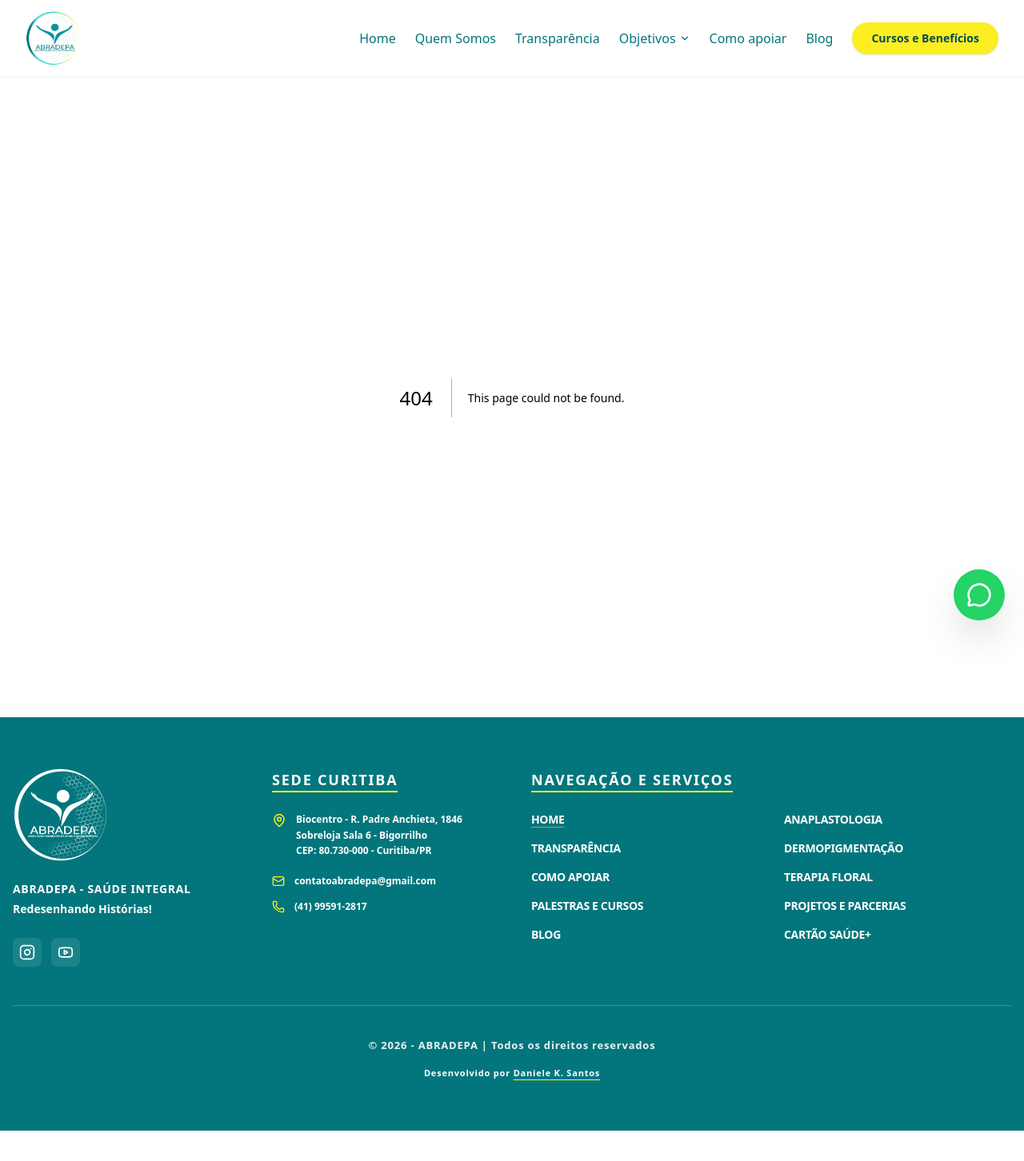
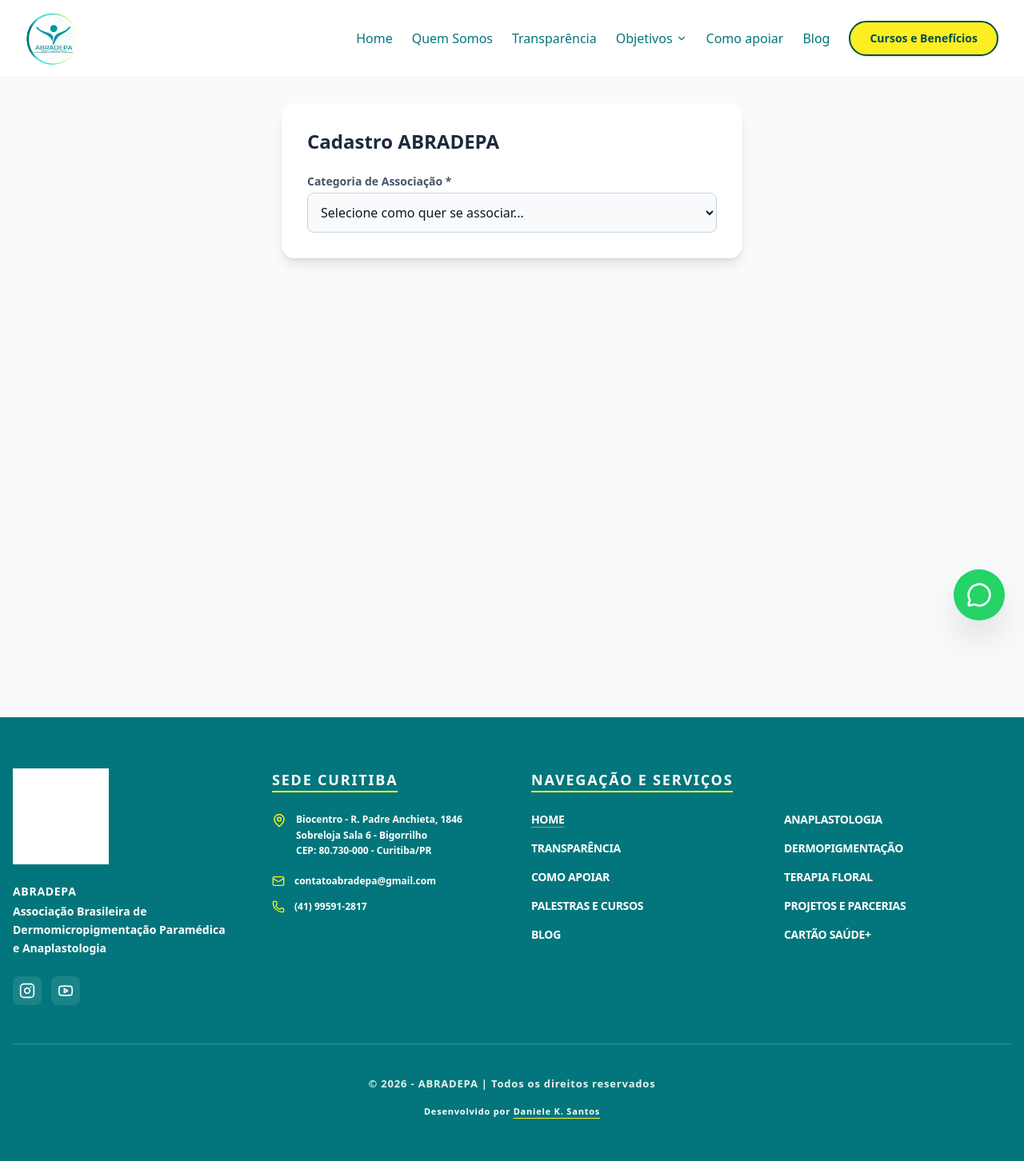
Before and after one commit to danieleksantos/abradepa-ong, a Next.js app: page /teste-cadastro in a window 1280 px wide. Before the commit this address had no page. Shown: the top 1452 px of the page at 80% size. Before the commit the page ends 1414 px from the top, so only its background shows below. Built offline with nearby package versions, Linux system fonts and the light colour scheme.

Commit message:
adjustments texts

```diff
--- a/src/app/blog/page.tsx
+++ b/src/app/blog/page.tsx
@@ -69,7 +69,7 @@
                 id={post.slug}
                 title={post.title}
                 description={post.description}
-                image={post.image || '/logo-abradepa.png'}
+                image={post.image || '/logo-abradepa-new.png'}
                 date={
                   post.date
                     ? new Date(post.date).toLocaleDateString('pt-BR', {
@@ -86,9 +86,13 @@
         </div>
       </section>
 
-      <div className="pb-16 text-center">
-        <p className="text-abradepa-medium font-bold text-sm tracking-[0.3em] uppercase italic">
-          Abradepa Saúde Integral. Redesenhando Histórias!
+      <div className="pb-16 text-center max-w-2xl mx-auto">
+        <p className="text-abradepa-medium font-black text-xs uppercase tracking-[0.2em] mb-4">
+          Abradepa Associação Brasileira de Dermomicropigmentação Paramédica e
+          Anaplastologia
+        </p>
+        <p className="text-abradepa-medium text-sm font-light uppercase tracking-widest">
+          Redesenhando Histórias!
         </p>
       </div>
     </div>
--- a/src/app/como-apoiar/page.tsx
+++ b/src/app/como-apoiar/page.tsx
@@ -131,7 +131,9 @@
               <div className="max-w-2xl">
                 <div className="flex items-center gap-4 mb-4">
                   <h3 className="text-xl font-black text-abradepa-dark uppercase">
-                    Cartão de Benefícios ABRADEPA Saúde+
+                    <h3 className="text-xs font-black text-abradepa-dark uppercase tracking-widest mb-1">
+                      Abradepa parceria com cartão de benefícios à saúde.
+                    </h3>
                   </h3>
                 </div>
                 <p className="text-slate-600 mb-6 leading-relaxed">
@@ -180,7 +182,7 @@
                 <Link href="/cartao-abradepa">
                   <Image
                     src="/cartao-abradepa.png"
-                    alt="Cartão Abradepa Saúde+"
+                    alt="Abradepa parceria com cartão de benefícios à saúde."
                     width={280}
                     height={180}
                     className="relative drop-shadow-[0_15px_30px_rgba(0,0,0,0.1)] transition-all duration-500 group-hover:-translate-y-2 group-hover:rotate-2"
--- a/src/app/cursos-e-beneficios/page.tsx
+++ b/src/app/cursos-e-beneficios/page.tsx
@@ -216,10 +216,11 @@
 
       <section className="py-20 px-4 text-center">
         <div className="max-w-2xl mx-auto">
-          <p className="text-abradepa-medium font-black text-xs uppercase tracking-[0.4em] italic mb-4">
-            Abradepa Saúde Integral
+          <p className="text-abradepa-medium font-black text-xs uppercase tracking-[0.2em] mb-4">
+            Abradepa Associação Brasileira de Dermomicropigmentação Paramédica e
+            Anaplastologia
           </p>
-          <p className="text-slate-600 text-sm font-light uppercase tracking-widest">
+          <p className="text-abradepa-medium text-sm font-light uppercase tracking-widest">
             Redesenhando Histórias!
           </p>
         </div>
--- a/src/app/globals.css
+++ b/src/app/globals.css
@@ -36,15 +36,14 @@
 
 @layer components {
   .btn-primary {
-    @apply bg-abradepa-yellow text-abradepa-btn-text font-bold px-6 py-3
+    @apply bg-abradepa-yellow text-abradepa-btn-text font-bold px-6 py-3 border-2 border-abradepa-btn-text
            rounded-full transition-all shadow-md hover:shadow-lg flex items-center justify-center gap-2;
   }
 
   .btn-secondary {
-   @apply bg-white text-abradepa-btn-text font-bold px-6 py-3
+   @apply bg-white text-abradepa-btn-text font-bold px-6 py-3 border-2 border-abradepa-btn-text
            rounded-full transition-all
-           shadow-md hover:shadow-lg flex items-center justify-center gap-2
-           border border-slate-100;
+           shadow-md hover:shadow-lg flex items-center justify-center gap-2;
   }
 }
 
--- a/src/app/layout.tsx
+++ b/src/app/layout.tsx
@@ -17,19 +17,22 @@
     canonical: 'https://www.abradepa.org.br',
   },
   title: {
-    default: 'ABRADEPA | Associação de Apoio à Saúde Integral',
+    default:
+      'ABRADEPA | Associação Brasileira de Dermomicropigmentação Paramédica e Anaplastologia',
     template: '%s | ABRADEPA',
   },
   description:
-    'Promovendo saúde integral através de acolhimento humanizado, anaplastologia, dermopigmentação paramédica e práticas integrativas Redesenhando Histórias.',
+    'Promovendo saúde integral através de acolhimento humanizado, anaplastologia, dermopigmentação paramédica e práticas integrativas. Transformando vidas ao ampliar o acesso à saúde, anaplastologia (próteses estéticas personalizadas), terapias integrativas e dermopigmentação paramédica.',
   keywords: [
     'saúde integral',
     'anaplastologia',
     'dermopigmentação paramédica',
     'apoio ao paciente',
+    'próteses estéticas',
     'ABRADEPA',
     'reabilitação estética',
     'práticas integrativas',
+    'dermomicropigmentação',
   ],
   authors: [{ name: 'ABRADEPA' }],
   creator: 'ABRADEPA',
@@ -37,7 +40,8 @@
     type: 'website',
     locale: 'pt_BR',
     url: 'https://www.abradepa.org.br',
-    title: 'ABRADEPA | Associação de Apoio à Saúde Integral',
+    title:
+      'ABRADEPA | Associação Brasileira de Dermomicropigmentação Paramédica e Anaplastologia',
     description:
       'Promovendo saúde integral e redesenhando histórias através de acolhimento humanizado.',
     siteName: 'ABRADEPA',
@@ -46,13 +50,14 @@
         url: '/og-image.png',
         width: 1200,
         height: 630,
-        alt: 'ABRADEPA Saúde Integral',
+        alt: 'ABRADEPA Associação Brasileira de Dermomicropigmentação Paramédica e Anaplastologia',
       },
     ],
   },
   twitter: {
     card: 'summary_large_image',
-    title: 'ABRADEPA | Saúde Integral',
+    title:
+      'ABRADEPA | Associação Brasileira de Dermomicropigmentação Paramédica e Anaplastologia',
     description: 'Promovendo saúde integral e acolhimento humanizado.',
     images: ['/og-image.png'],
   },
--- a/src/app/page.tsx
+++ b/src/app/page.tsx
@@ -31,16 +31,16 @@
             <div className="lg:col-span-7 text-center lg:text-left">
               <h1 className="animate-fade-in mb-8 text-4xl font-extrabold text-white md:text-7xl tracking-tight leading-[1.1]">
                 ABRADEPA <br />
-                <span className="text-abradepa-pale text-2xl md:text-4xl block mt-2">
-                  Saúde Integral
+                <span className="text-abradepa-pale text-2xl md:text-4xl block mt-2 tracking-[0.02em]">
+                  Associação Brasileira de Dermomicropigmentação Paramédica e
+                  Anaplastologia
                 </span>
               </h1>
 
               <p className="mx-auto lg:mx-0 mb-12 max-w-2xl text-lg text-white md:text-xl leading-relaxed lg:font-light">
-                Transformando vidas ao ampliar o acesso à saúde, com consultas
-                médicas acessíveis, anaplastologia (próteses estéticas
-                personalizadas), terapias integrativas e dermopigmentação
-                paramédica.
+                Transformando vidas ao ampliar o acesso à saúde, anaplastologia
+                (próteses estéticas personalizadas), terapias integrativas e
+                dermopigmentação paramédica.
               </p>
 
               <div className="flex flex-col justify-center lg:justify-start gap-6 sm:flex-row">
@@ -101,7 +101,7 @@
           </div>
           <Link
             href="/cartao-abradepa"
-            className="btn-primary px-10 py-4 hover:brightness-110"
+            className="btn-primary px-10 py-3 hover:scale-105"
           >
             Saiba mais
           </Link>
@@ -115,8 +115,8 @@
       <section className="py-8 px-4 bg-white">
         <div className="max-w-4xl mx-auto flex flex-col md:flex-row items-center justify-center gap-0 md:gap-6">
           <div className="text-center md:text-left order-1 md:order-2 flex flex-col">
-            <h3 className="text-xs font-black text-abradepa-dark uppercase tracking-[0.3em] mb-1">
-              Cartão Abradepa Saúde+
+            <h3 className="text-xs font-black text-abradepa-dark uppercase tracking-widest mb-1">
+              Abradepa parceria com cartão de benefícios à saúde.
             </h3>
             <p className="text-slate-600 text-[9px] uppercase tracking-[0.15em] font-bold opacity-80 mb-0 md:mb-4">
               Cuidado integral para você e sua família
@@ -143,7 +143,7 @@
               <div className="absolute inset-0 bg-abradepa-yellow/10 blur-2xl rounded-full scale-110 group-hover:bg-abradepa-yellow/20 transition-all duration-500" />
               <Image
                 src="/cartao-abradepa.png"
-                alt="Cartão Abradepa Saúde+"
+                alt="Abradepa parceria com cartão de benefícios à saúde."
                 width={240}
                 height={160}
                 className="relative drop-shadow-[0_10px_20px_rgba(0,0,0,0.08)] group-hover:drop-shadow-[0_20px_40px_rgba(255,210,0,0.15)] transition-all duration-500 transform group-hover:-translate-y-2 group-hover:rotate-1"
--- /dev/null
+++ b/src/app/teste-cadastro/page.tsx
@@ -0,0 +1,229 @@
+'use client';
+import { useState } from 'react';
+
+export default function TesteCondicionalPage() {
+  const [status, setStatus] = useState('idle'); // 'idle', 'loading', 'success', 'error'
+
+  // O Estado ÚNICO que guarda tudo. O que não for usado, fica em branco.
+  const [formData, setFormData] = useState({
+    categoria: '',
+    nome: '',
+    email: '',
+    telefone: '',
+    cidade: '',
+    estado: '',
+    // Específicos de Profissional
+    profissao: '',
+    especialidade: '',
+    // Específicos de Paciente
+    necessidade: '',
+  });
+
+  // Função inteligente que atualiza qualquer campo do formulário
+  const handleChange = (
+    e: React.ChangeEvent<
+      HTMLInputElement | HTMLSelectElement | HTMLTextAreaElement
+    >,
+  ) => {
+    setFormData({ ...formData, [e.target.name]: e.target.value });
+  };
+
+  async function handleSubmit(e: React.FormEvent) {
+    e.preventDefault();
+    setStatus('loading');
+
+    try {
+      // 1. Envia para a planilha no Google Sheets
+      await fetch(
+        'https://script.google.com/macros/s/AKfycbzzdhHZ2pH93WwgKCy4UNxOBPaKfngRGCT2idHft5ywylbPG4wjn30o-RpTWQ222JHUZw/exec',
+        {
+          method: 'POST',
+          mode: 'no-cors', // A mágica anti-bloqueio do navegador
+          headers: {
+            'Content-Type': 'text/plain;charset=utf-8',
+          },
+          body: JSON.stringify(formData),
+        },
+      );
+
+      setStatus('success');
+
+      // 2. Monta a mensagem personalizada para o WhatsApp
+      const numeroTeste = '5516982038845'; // 55 (Brasil) + DDD + Número do seu teste
+      const mensagem = `Olá, equipe ABRADEPA! Acabei de realizar meu pré-cadastro no site.\n\n*Nome:* ${formData.nome}\n*Categoria:* ${formData.categoria}\n\nGostaria de dar continuidade ao processo!`;
+
+      // Codifica a mensagem para formato de link (substitui espaços por %20, etc)
+      const urlWhatsApp = `https://wa.me/${numeroTeste}?text=${encodeURIComponent(mensagem)}`;
+
+      // 3. Limpa o formulário (opcional, já que vamos sair da página)
+      setFormData({
+        categoria: '',
+        nome: '',
+        email: '',
+        telefone: '',
+        cidade: '',
+        estado: '',
+        profissao: '',
+        especialidade: '',
+        necessidade: '',
+      });
+
+      // 4. Redireciona o usuário para o WhatsApp
+      window.location.href = urlWhatsApp;
+    } catch (error) {
+      console.error(error);
+      setStatus('error');
+      alert('Erro ao enviar o cadastro. Tente novamente.');
+    }
+  }
+
+  return (
+    <main className="min-h-screen bg-slate-50 p-8 flex justify-center items-start">
+      <div className="bg-white p-8 rounded-2xl shadow-lg w-full max-w-xl">
+        <h1 className="text-2xl font-black text-slate-800 mb-6">
+          Cadastro ABRADEPA
+        </h1>
+
+        <form onSubmit={handleSubmit} className="flex flex-col gap-5">
+          {/* 1. SELEÇÃO DE CATEGORIA (O gatilho da mágica) */}
+          <div className="flex flex-col gap-1">
+            <label className="text-sm font-bold text-slate-600">
+              Categoria de Associação *
+            </label>
+            <select
+              name="categoria"
+              value={formData.categoria}
+              onChange={handleChange}
+              required
+              className="p-3 border border-slate-300 rounded-lg bg-slate-50 focus:border-blue-500 outline-none"
+            >
+              <option value="">Selecione como quer se associar...</option>
+              <option value="Profissional">Associado Profissional</option>
+              <option value="Voluntário">Associado Voluntário</option>
+              <option value="Paciente">Associado Paciente</option>
+              <option value="Parceiro">Parceiro Institucional</option>
+            </select>
+          </div>
+
+          {/* SÓ MOSTRA OS CAMPOS SE A PESSOA TIVER ESCOLHIDO UMA CATEGORIA */}
+          {formData.categoria && (
+            <>
+              {/* === DADOS COMUNS PARA TODAS AS CATEGORIAS === */}
+              <div className="grid grid-cols-1 md:grid-cols-2 gap-4">
+                <input
+                  type="text"
+                  name="nome"
+                  value={formData.nome}
+                  onChange={handleChange}
+                  required
+                  placeholder="Nome Completo ou Razão Social"
+                  className="p-3 border border-slate-300 rounded-lg"
+                />
+                <input
+                  type="email"
+                  name="email"
+                  value={formData.email}
+                  onChange={handleChange}
+                  required
+                  placeholder="E-mail"
+                  className="p-3 border border-slate-300 rounded-lg"
+                />
+                <input
+                  type="text"
+                  name="telefone"
+                  value={formData.telefone}
+                  onChange={handleChange}
+                  required
+                  placeholder="WhatsApp"
+                  className="p-3 border border-slate-300 rounded-lg"
+                />
+                <div className="grid grid-cols-2 gap-2">
+                  <input
+                    type="text"
+                    name="cidade"
+                    value={formData.cidade}
+                    onChange={handleChange}
+                    required
+                    placeholder="Cidade"
+                    className="p-3 border border-slate-300 rounded-lg"
+                  />
+                  <input
+                    type="text"
+                    name="estado"
+                    value={formData.estado}
+                    onChange={handleChange}
+                    required
+                    placeholder="UF"
+                    className="p-3 border border-slate-300 rounded-lg"
+                  />
+                </div>
+              </div>
+
+              {/* === RENDERIZAÇÃO CONDICIONAL === */}
+
+              {/* Campos APENAS para Profissional */}
+              {formData.categoria === 'Profissional' && (
+                <div className="flex flex-col gap-4 p-4 bg-blue-50 rounded-lg border border-blue-100 mt-2">
+                  <p className="text-xs font-bold text-blue-800 uppercase tracking-wider">
+                    Dados Profissionais
+                  </p>
+                  <input
+                    type="text"
+                    name="profissao"
+                    value={formData.profissao}
+                    onChange={handleChange}
+                    required
+                    placeholder="Sua Profissão (Ex: Enfermeiro, Micropigmentador)"
+                    className="p-3 border border-slate-300 rounded-lg"
+                  />
+                  <input
+                    type="text"
+                    name="especialidade"
+                    value={formData.especialidade}
+                    onChange={handleChange}
+                    placeholder="Especialidade / Registro (Opcional)"
+                    className="p-3 border border-slate-300 rounded-lg"
+                  />
+                </div>
+              )}
+
+              {/* Campos APENAS para Paciente */}
+              {formData.categoria === 'Paciente' && (
+                <div className="flex flex-col gap-4 p-4 bg-emerald-50 rounded-lg border border-emerald-100 mt-2">
+                  <p className="text-xs font-bold text-emerald-800 uppercase tracking-wider">
+                    Informações de Atendimento
+                  </p>
+                  <textarea
+                    name="necessidade"
+                    value={formData.necessidade}
+                    onChange={handleChange}
+                    rows={3}
+                    placeholder="Descreva brevemente como a ABRADEPA pode te ajudar..."
+                    className="p-3 border border-slate-300 rounded-lg resize-none"
+                  />
+                </div>
+              )}
+
+              {/* Parágrafo informativo dinâmico */}
+              <p className="text-xs text-slate-500 italic mt-2">
+                * Após o envio, você será direcionado para o nosso WhatsApp para
+                finalizar o cadastro como <strong>{formData.categoria}</strong>.
+              </p>
+
+              {/* BOTÃO DE SUBMIT */}
+              <button
+                type="submit"
+                disabled={status === 'loading'}
+                className="w-full bg-slate-800 text-white font-bold py-4 rounded-lg hover:bg-slate-900 transition-colors disabled:opacity-50 mt-4"
+              >
+                {status === 'loading'
+                  ? 'Enviando...'
+                  : 'Enviar Cadastro e ir para WhatsApp'}
+              </button>
+            </>
+          )}
+        </form>
+      </div>
+    </main>
+  );
+}
--- a/src/components/Footer.tsx
+++ b/src/components/Footer.tsx
@@ -10,7 +10,7 @@
       <div className="max-w-7xl mx-auto grid grid-cols-1 md:grid-cols-4 gap-12 border-b border-white/20 pb-12">
         <div className="flex flex-col items-center md:items-start text-center md:text-left">
           <Image
-            src="/logo-abradepa.png"
+            src="/logo-abradepa-new.png"
             alt="Logo ABRADEPA"
             width={120}
             height={120}
@@ -18,10 +18,11 @@
             className="mb-6 brightness-0 invert"
           />
           <p className="text-white font-black text-sm mb-1 uppercase tracking-wider">
-            ABRADEPA - Saúde Integral
+            ABRADEPA
           </p>
           <p className="text-white text-sm font-bold leading-relaxed mb-6">
-            Redesenhando Histórias!
+            Associação Brasileira de Dermomicropigmentação Paramédica e
+            Anaplastologia
           </p>
 
           <div className="flex space-x-3">
--- a/src/components/Header.tsx
+++ b/src/components/Header.tsx
@@ -25,7 +25,7 @@
             aria-label="Ir para a página inicial da ABRADEPA"
           >
             <Image
-              src="/logo-abradepa.png"
+              src="/logo-abradepa-new.png"
               alt="Logo ABRADEPA"
               width={70}
               height={70}
@@ -101,7 +101,7 @@
 
             <Link
               href="/cursos-e-beneficios"
-              className="btn-primary px-4 lg:px-6 py-2.5 text-xs lg:text-sm whitespace-nowrap shadow-sm hover:shadow-md hover:brightness-110"
+              className="btn-primary px-4 lg:px-6 py-2.5 text-xs lg:text-sm whitespace-nowrap shadow-sm hover:shadow-md hover:scale-105"
             >
               Cursos e Benefícios
             </Link>
--- a/src/components/Objectives.tsx
+++ b/src/components/Objectives.tsx
@@ -21,12 +21,11 @@
 
 import 'swiper/css';
 import 'swiper/css/scrollbar';
-
 const actingAreas = [
   {
-    title: 'Cartão de Benefícios ABRADEPA Saúde+',
+    title: 'Abradepa parceria com cartão de benefícios à saúde',
     slug: '/cartao-abradepa',
-    cta: 'Conhecer o Cartão ABRADEPA',
+    cta: 'Conhecer cartão de benefícios à saúde',
     items: [
       'Cuidado acessível para você, família e seu Pet.',
       'Médicos, psicólogos e nutricionistas online.',
```
Also changed, not shown: src/app/cartao-abradepa/page.tsx (+4 -3 lines), src/app/sobre/page.tsx (+7 -6 lines), public/logo-abradepa-new.png (added).
